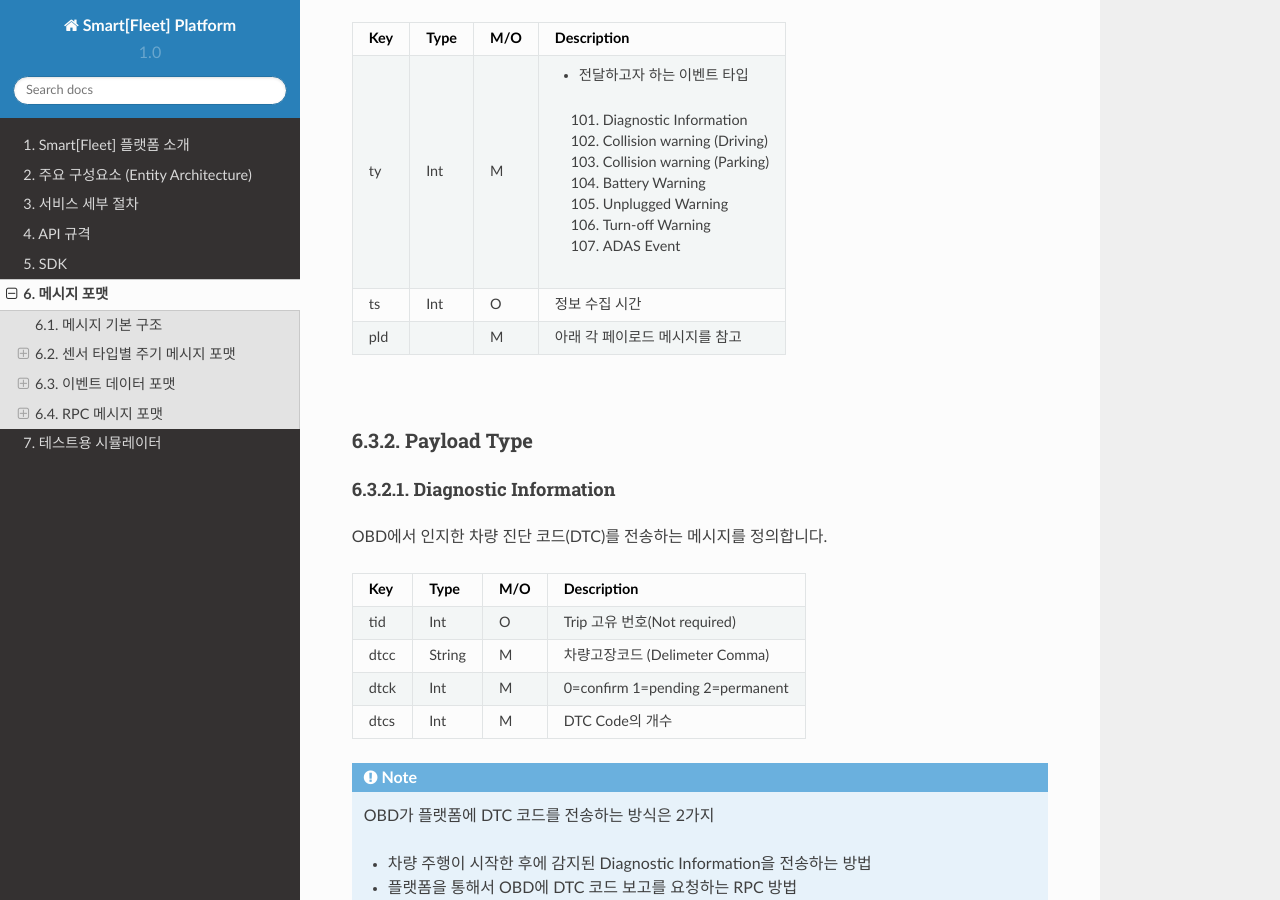
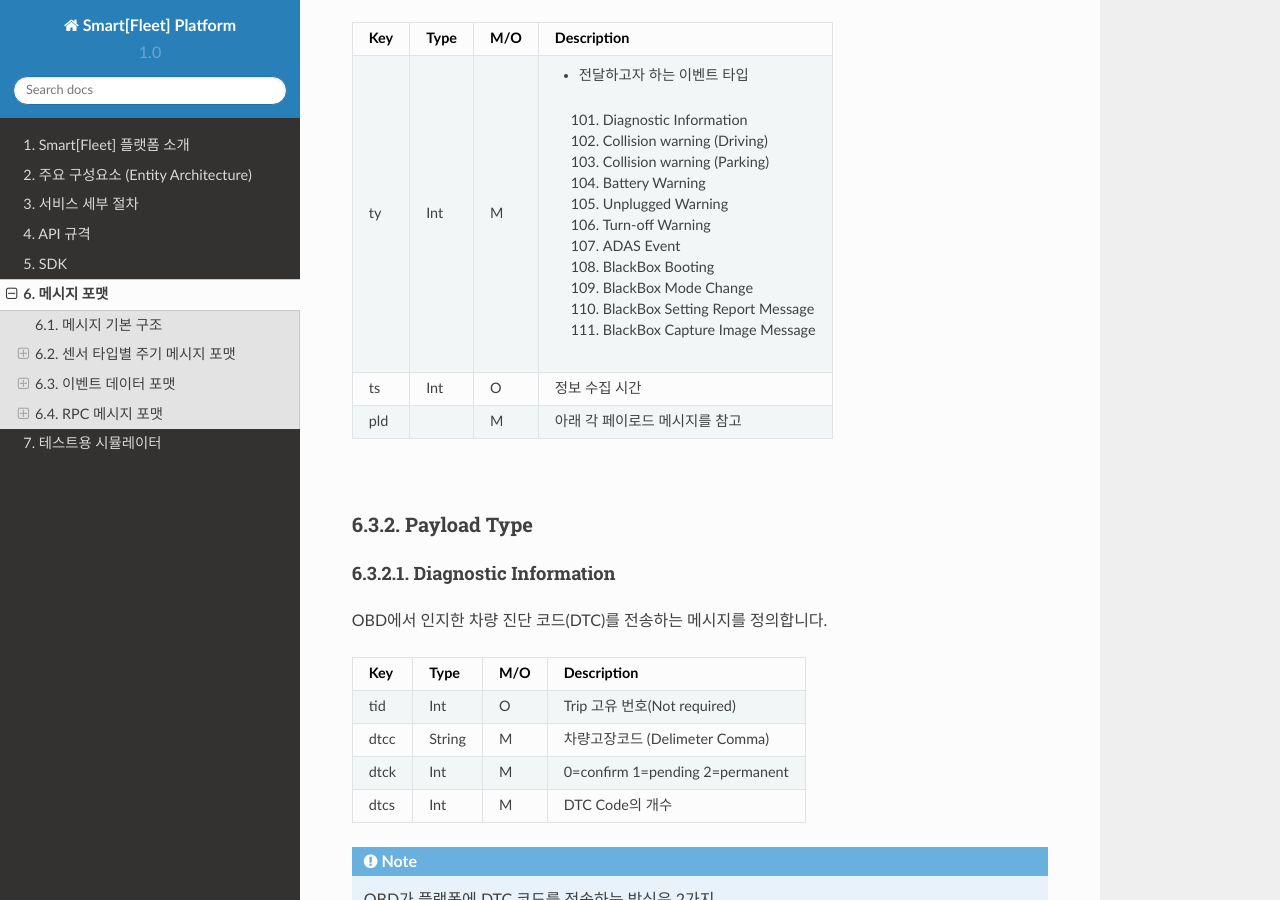
Before and after one commit to skt-smartfleet/web_document, a Sphinx documentation site: the page built from source/message.rst, in a window 1280 px wide and 900 px high, scrolled down 13752 px. Built offline with Sphinx 7.4.7 and the Read the Docs theme 2.0.0, drawn with Linux system fonts in a browser that asks for light colours.

Commit message:
add blackbox event type

```diff
--- a/source/message.rst
+++ b/source/message.rst
@@ -751,6 +751,11 @@ ty        Int      M         - 전달하고자 하는 이벤트 타입
                               105. Unplugged Warning
                               106. Turn-off Warning
                               107. ADAS Event
+                              108. BlackBox Booting
+                              109. BlackBox Mode Change
+                              110. BlackBox Setting Report Message
+                              111. BlackBox Capture Image Message
+
 ts        Int      O         정보 수집 시간
 pld                M         아래 각 페이로드 메시지를 참고
 ========  =======  ========  ========================================
```
